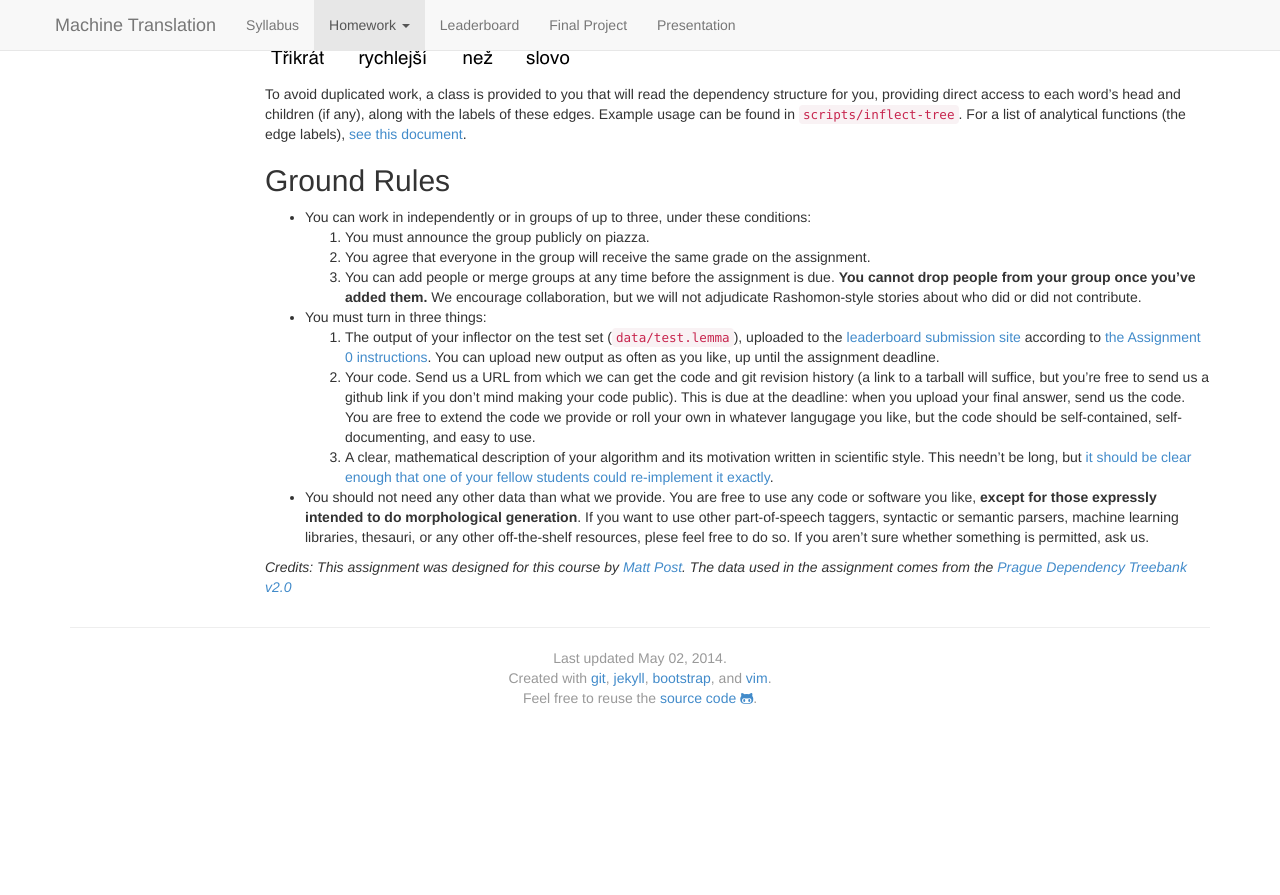
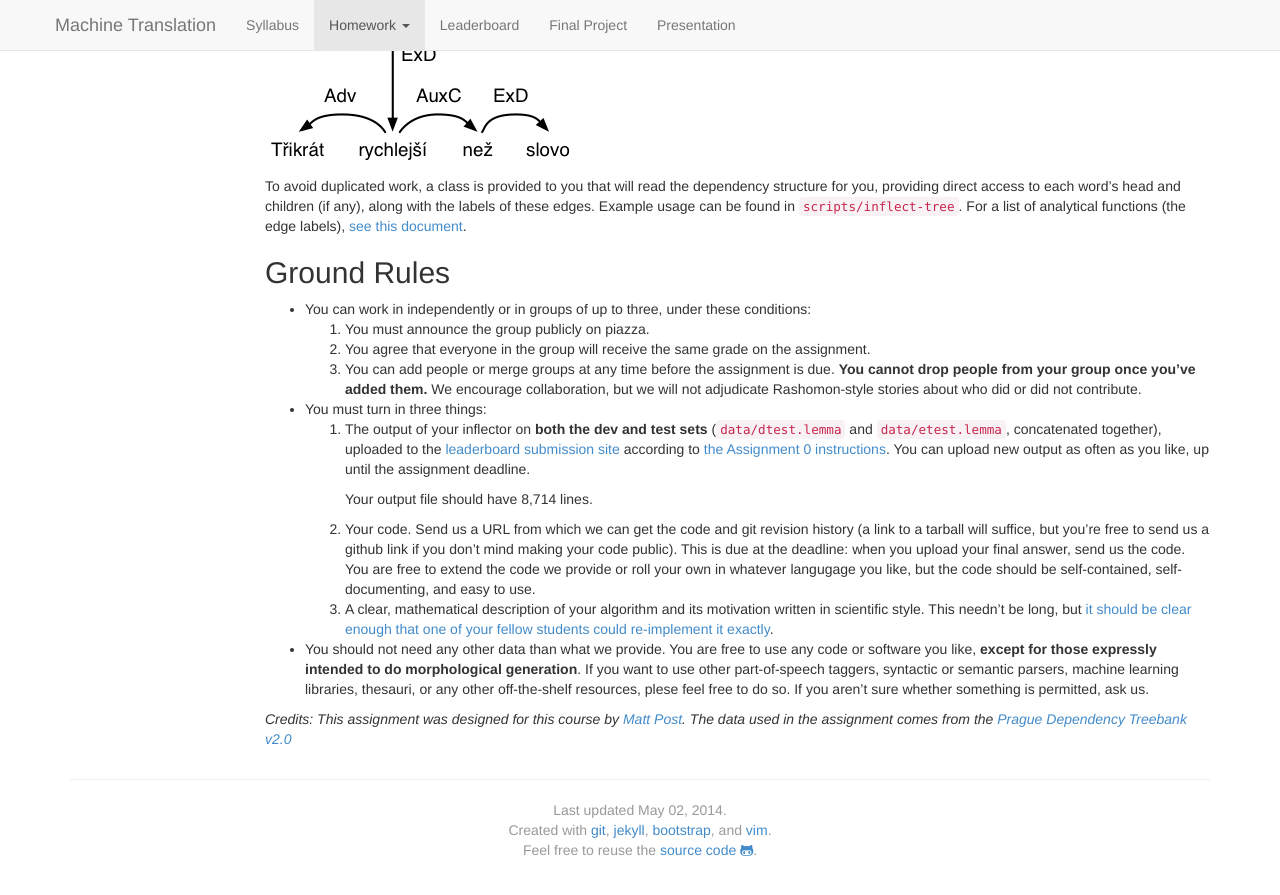
Before and after one commit to mt-class/jhu, a Jekyll site: the page built from hw5.md, in a window 1280 px wide and 900 px high, scrolled down 2197 px. Shown: the top 895 px of the window. Built offline with Jekyll 4.4.1, drawn with Linux system fonts in a browser that asks for light colours; nearby versions of some CDN libraries; before the commit the page ends 2945 px from its top, so only the background shows below that; some of the changed text lies outside the part shown.

Commit message:
Updated assignment to reflect new upload info

```diff
--- a/hw5.md
+++ b/hw5.md
@@ -11,6 +11,14 @@ active_tab: homework
   Implementation due Monday, April 28, at 6pm.
   Writeup due the following day in class.
 </div>
+
+<div class="alert alert-danger">
+  <b>April 24, 9:54 AM</b>. Please see crucial update in format for
+  uploading data. You need to upload a concatenated file containing
+  inflections of both <code>data/dtest.lemma</code> <i>and</i>
+  <code>data/etest.lemma</code>. The file you upload should have 8,714 lines.
+</div>
+
 
 Inflection <span class="text-muted">Challenge Problem 5</span>
 ==============================================================
@@ -222,12 +230,14 @@ Ground Rules
   We encourage collaboration, but we will not adjudicate Rashomon-style
   stories about who did or did not contribute.
 * You must turn in three things:
-  1. The output of your inflector on the test set
-     (`data/test.lemma`), uploaded to the
+  1. The output of your inflector on <b>both the dev and test sets</b>
+     (`data/dtest.lemma` and `data/etest.lemma`, concatenated together), uploaded to the
      [leaderboard submission site](http://jhumtclass.appspot.com)
      according to <a href="assignment0.html">the Assignment 0
      instructions</a>. You can upload new output as often as
      you like, up until the assignment deadline.
+
+     Your output file should have 8,714 lines.
   1. Your code. Send us a URL from which we can get the code and git revision
      history (a link to a tarball will suffice, but you're free to send us a
      github link if you don't mind making your code public). This is due at the
```
